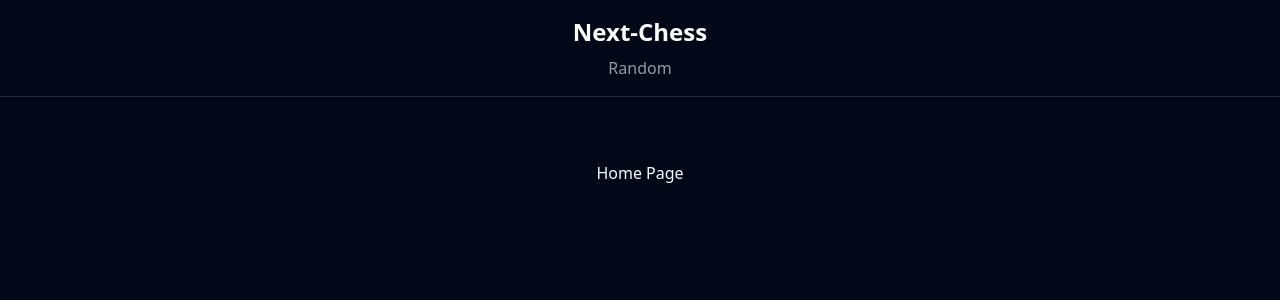
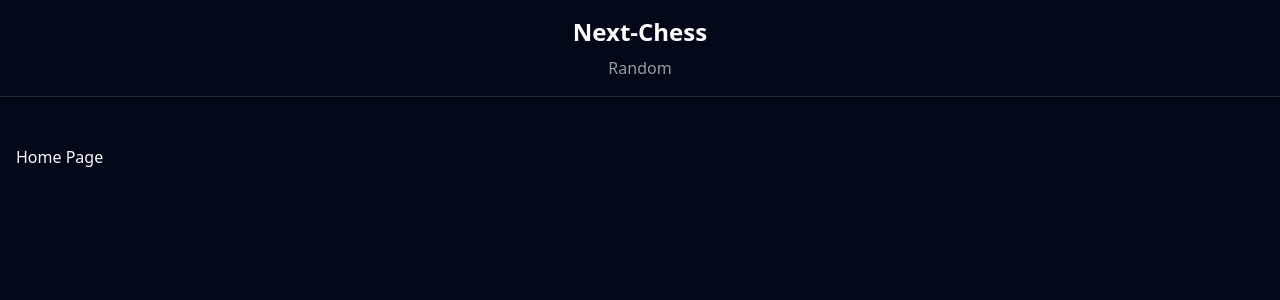
Before and after one commit to StereoPT/next-chess, a Next.js app: page / in a window 1280 px wide. Shown: the top 300 px of the page. Built offline with nearby package versions, Linux system fonts and the light colour scheme.

Commit message:
feat: game log

```diff
--- a/src/app/layout.tsx
+++ b/src/app/layout.tsx
@@ -19,9 +19,7 @@ const Layout = ({ children }: LayoutType) => {
       <body>
         <ThemeProvider attribute="class" defaultTheme="dark">
           <Navbar />
-          <main className="flex justify-center items-center p-4 mt-12">
-            {children}
-          </main>
+          <main>{children}</main>
         </ThemeProvider>
       </body>
     </html>
--- a/src/app/page.tsx
+++ b/src/app/page.tsx
@@ -1,5 +1,5 @@
 const Home = () => {
-  return <div>Home Page</div>;
+  return <div className="p-4 mt-8">Home Page</div>;
 };
 
 export default Home;
--- a/src/app/random/page.tsx
+++ b/src/app/random/page.tsx
@@ -1,12 +1,13 @@
 'use client';
 import { useState } from 'react';
 
-import { Chess } from 'chess.js';
+import { Chess, Move } from 'chess.js';
 import { Chessboard } from 'react-chessboard';
 import { Button } from '@/components/ui/button';
 
 const RandomPage = () => {
   const [game, setGame] = useState(new Chess());
+  const [moves, setMoves] = useState<Move[]>([]);
   const [currentTimeout, setCurrentTimeout] = useState<NodeJS.Timeout>();
 
   const makeMove = (move: string) => {
@@ -25,6 +26,8 @@ const RandomPage = () => {
     const move = makeMove(possibleMoves[randomIndex]);
 
     if (move == null) return false;
+    setMoves((prevMoves) => [move, ...prevMoves]);
+
     const newTimeout = setTimeout(makeRandomMove, 500);
     setCurrentTimeout(newTimeout);
   };
@@ -40,11 +43,13 @@ const RandomPage = () => {
     gameCopy.reset();
     setGame(gameCopy);
 
+    setMoves([]);
+
     if (currentTimeout) clearTimeout(currentTimeout);
   };
 
   return (
-    <div className="flex flex-col gap-8 justify-center items-center">
+    <div className="flex flex-col justify-center items-center gap-12 p-4 mt-8">
       <div className="w-[450px]">
         <Chessboard
           id="RandomChessBoard"
@@ -62,6 +67,17 @@ const RandomPage = () => {
           Reset Game
         </Button>
       </div>
+      <div className="flex flex-col gap-4 justify-center items-center">
+        <h2 className="text-2xl font-bold">Game Log</h2>
+        {moves?.map((move) => {
+          return (
+            <p key={move.san}>
+              {move.color} Turn - Moved: {move.piece} | From: {move.from} | To:{' '}
+              {move.to}
+            </p>
+          );
+        })}
+      </div>
     </div>
   );
 };
```
Also changed, not shown: src/components/Navbar/Navbar.tsx (+0 -17 lines).
